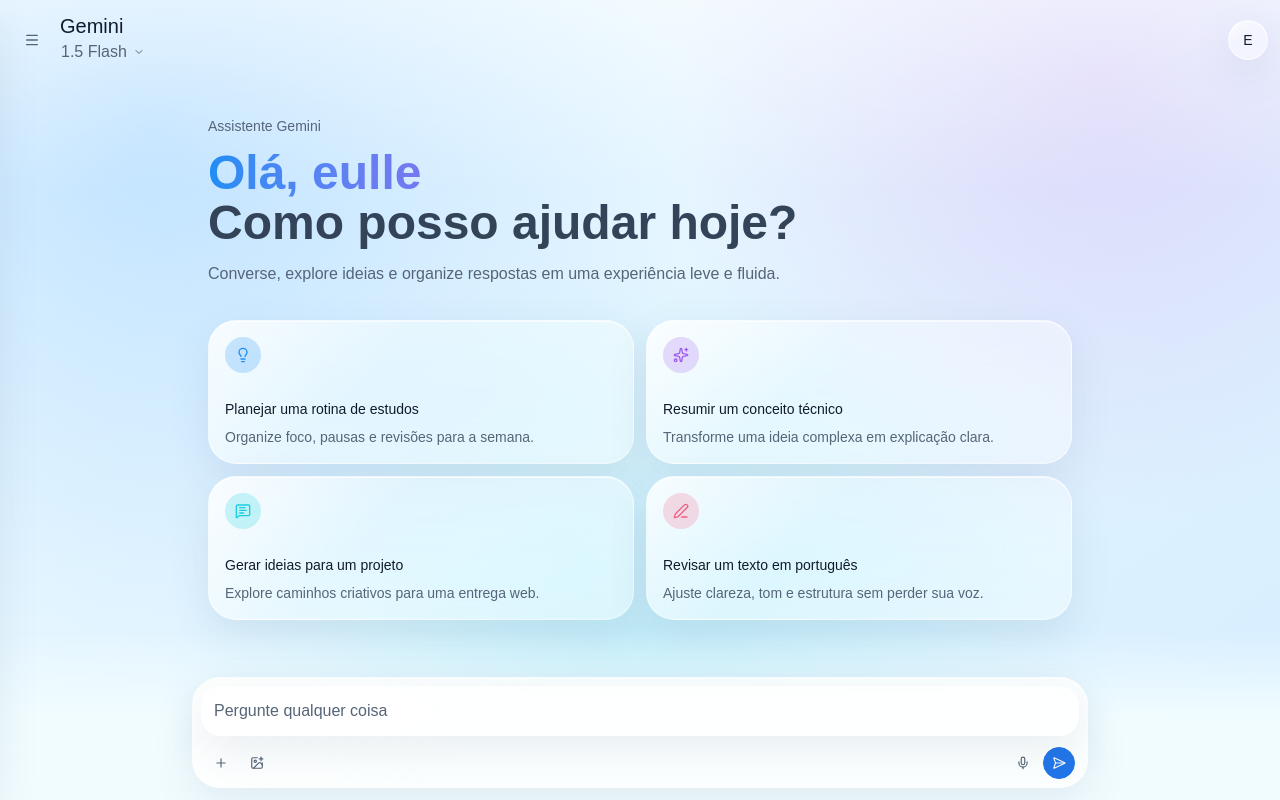
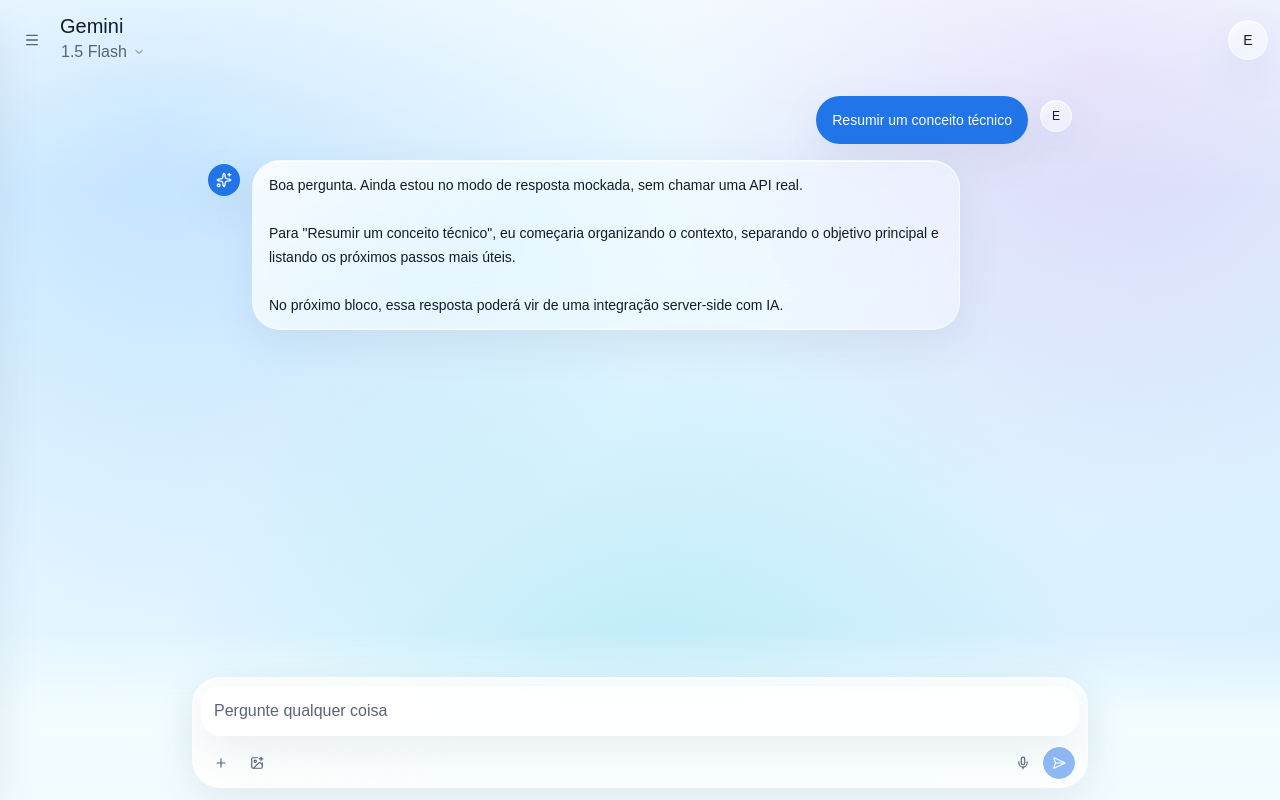
Before and after one commit to eullergomes/gemini-liquid-glass, a Next.js app: page / in a window 1280 px wide. Both pictures are taken after a click on the button 859 px from the left and 392 px from the top of the page. Built offline with nearby package versions, Linux system fonts and the light colour scheme; a web font is replaced by a local one.

Commit message:
feat: add local state in chat

```diff
--- a/src/components/chat/chat-composer.tsx
+++ b/src/components/chat/chat-composer.tsx
@@ -1,10 +1,37 @@
 'use client'
 
 import { ImagePlus, Mic, Plus, SendHorizontal } from 'lucide-react'
+import { useState, type FormEvent, type KeyboardEvent } from 'react'
 import { IconButton } from '@/components/ui/icon-button'
 import { Textarea } from '@/components/ui/textarea'
 
-export function ChatComposer() {
+export interface ChatComposerProps {
+	disabled?: boolean
+	onSubmit: (message: string) => void
+}
+
+export function ChatComposer({ disabled = false, onSubmit }: ChatComposerProps) {
+	const [message, setMessage] = useState('')
+	const canSubmit = message.trim().length > 0 && !disabled
+
+	function handleSubmit(event: FormEvent<HTMLFormElement>) {
+		event.preventDefault()
+
+		if (!canSubmit) {
+			return
+		}
+
+		onSubmit(message.trim())
+		setMessage('')
+	}
+
+	function handleKeyDown(event: KeyboardEvent<HTMLTextAreaElement>) {
+		if (event.key === 'Enter' && !event.shiftKey) {
+			event.preventDefault()
+			event.currentTarget.form?.requestSubmit()
+		}
+	}
+
 	return (
 		<div
 			data-slot="chat-composer-wrap"
@@ -13,6 +40,7 @@
 			<form
 				data-slot="chat-composer"
 				className="glass-elevated glass-inner-glow pointer-events-auto mx-auto max-w-4xl rounded-xl p-2"
+				onSubmit={handleSubmit}
 			>
 				<label
 					htmlFor="chat-prompt"
@@ -26,7 +54,11 @@
 					controlSize="sm"
 					rows={1}
 					placeholder="Pergunte qualquer coisa"
+					value={message}
 					className="max-h-36 min-h-11 border-transparent bg-surface-raised/70 px-3 py-3 shadow-none"
+					disabled={disabled}
+					onChange={(event) => setMessage(event.target.value)}
+					onKeyDown={handleKeyDown}
 				/>
 				<div className="flex items-center justify-between gap-2 px-1 pt-1">
 					<div className="flex items-center gap-1">
@@ -34,6 +66,7 @@
 							aria-label="Adicionar arquivo"
 							variant="ghost"
 							size="sm"
+							disabled={disabled}
 						>
 							<Plus aria-hidden="true" />
 						</IconButton>
@@ -41,6 +74,7 @@
 							aria-label="Adicionar imagem"
 							variant="ghost"
 							size="sm"
+							disabled={disabled}
 						>
 							<ImagePlus aria-hidden="true" />
 						</IconButton>
@@ -50,6 +84,7 @@
 							aria-label="Usar voz"
 							variant="ghost"
 							size="sm"
+							disabled={disabled}
 						>
 							<Mic aria-hidden="true" />
 						</IconButton>
@@ -57,6 +92,8 @@
 							aria-label="Enviar mensagem"
 							variant="primary"
 							size="sm"
+							type="submit"
+							disabled={!canSubmit}
 						>
 							<SendHorizontal aria-hidden="true" />
 						</IconButton>
--- /dev/null
+++ b/src/components/chat/chat-loading.tsx
@@ -0,0 +1,23 @@
+export function ChatLoading() {
+	return (
+		<div
+			data-slot="chat-loading"
+			className="flex items-center gap-2 px-1 py-3 text-sm text-muted-foreground"
+			aria-label="Gemini está digitando"
+		>
+			<span
+				aria-hidden="true"
+				className="size-2 animate-pulse rounded-full bg-gemini-blue"
+			/>
+			<span
+				aria-hidden="true"
+				className="size-2 animate-pulse rounded-full bg-gemini-violet [animation-delay:120ms]"
+			/>
+			<span
+				aria-hidden="true"
+				className="size-2 animate-pulse rounded-full bg-gemini-rose [animation-delay:240ms]"
+			/>
+			<span className="ml-1">Gemini está pensando</span>
+		</div>
+	)
+}
--- /dev/null
+++ b/src/components/chat/chat-message.tsx
@@ -0,0 +1,50 @@
+import { Sparkles } from 'lucide-react'
+import { Avatar } from '@/components/ui/avatar'
+import type { ChatMessage as ChatMessageType } from '@/types/chat'
+
+export interface ChatMessageProps {
+	message: ChatMessageType
+}
+
+export function ChatMessage({ message }: ChatMessageProps) {
+	const isUser = message.role === 'user'
+
+	return (
+		<article
+			data-slot="chat-message"
+			data-role={message.role}
+			className={`flex gap-3 ${isUser ? 'justify-end' : 'justify-start'}`}
+		>
+			{isUser ? null : (
+				<span
+					data-slot="assistant-avatar"
+					className="mt-1 flex size-8 shrink-0 items-center justify-center rounded-full bg-primary text-primary-foreground shadow-glass-soft"
+				>
+					<Sparkles
+						aria-hidden="true"
+						className="size-4"
+					/>
+				</span>
+			)}
+			<div
+				data-slot="message-bubble"
+				className={`max-w-[82%] whitespace-pre-wrap rounded-xl px-4 py-3 text-sm leading-6 shadow-glass-soft ${
+					isUser
+						? 'bg-primary text-primary-foreground'
+						: 'glass-panel glass-inner-glow text-foreground'
+				}`}
+			>
+				{message.content}
+			</div>
+			{isUser ? (
+				<Avatar
+					name="Eulle"
+					size="sm"
+					variant="glass"
+					aria-label="Você"
+					className="mt-1"
+				/>
+			) : null}
+		</article>
+	)
+}
--- /dev/null
+++ b/src/components/chat/chat-thread.tsx
@@ -0,0 +1,43 @@
+'use client'
+
+import { useEffect, useRef } from 'react'
+import { ChatLoading } from '@/components/chat/chat-loading'
+import { ChatMessage } from '@/components/chat/chat-message'
+import type { ChatMessage as ChatMessageType } from '@/types/chat'
+
+export interface ChatThreadProps {
+	isLoading: boolean
+	messages: ChatMessageType[]
+}
+
+export function ChatThread({ isLoading, messages }: ChatThreadProps) {
+	const endRef = useRef<HTMLDivElement>(null)
+
+	useEffect(() => {
+		endRef.current?.scrollIntoView({
+			behavior: 'smooth',
+			block: 'end',
+		})
+	}, [isLoading, messages])
+
+	return (
+		<section
+			data-slot="chat-thread"
+			aria-label="Conversa"
+			aria-live="polite"
+			className="flex flex-1 flex-col gap-4 pb-4"
+		>
+			{messages.map((message) => (
+				<ChatMessage
+					key={message.id}
+					message={message}
+				/>
+			))}
+			{isLoading ? <ChatLoading /> : null}
+			<div
+				ref={endRef}
+				data-slot="chat-thread-end"
+			/>
+		</section>
+	)
+}
--- a/src/components/gemini/prompt-grid.tsx
+++ b/src/components/gemini/prompt-grid.tsx
@@ -8,10 +8,15 @@
 }
 
 export interface PromptGridProps extends ComponentProps<'div'> {
+	onSuggestionSelect?: (suggestion: PromptSuggestion) => void
 	suggestions: PromptSuggestion[]
 }
 
-export function PromptGrid({ suggestions, ...props }: PromptGridProps) {
+export function PromptGrid({
+	onSuggestionSelect,
+	suggestions,
+	...props
+}: PromptGridProps) {
 	return (
 		<div
 			data-slot="prompt-grid"
@@ -24,6 +29,7 @@
 					title={suggestion.title}
 					description={suggestion.description}
 					tone={suggestion.tone}
+					onClick={() => onSuggestionSelect?.(suggestion)}
 				/>
 			))}
 		</div>
--- a/src/components/layout/app-shell.tsx
+++ b/src/components/layout/app-shell.tsx
@@ -1,10 +1,12 @@
 'use client'
 
-import { useCallback, useState } from 'react'
+import { useCallback, useRef, useState } from 'react'
 import { ChatComposer } from '@/components/chat/chat-composer'
+import { ChatThread } from '@/components/chat/chat-thread'
 import { GeminiHeader } from '@/components/gemini/gemini-header'
 import { PromptGrid, type PromptSuggestion } from '@/components/gemini/prompt-grid'
 import { Sidebar } from '@/components/gemini/sidebar'
+import type { ChatMessage } from '@/types/chat'
 
 const promptSuggestions: PromptSuggestion[] = [
 	{
@@ -30,22 +32,94 @@
 ]
 
 export function AppShell() {
+	const [isLoading, setIsLoading] = useState(false)
 	const [isSidebarOpen, setIsSidebarOpen] = useState(false)
+	const [messages, setMessages] = useState<ChatMessage[]>([])
+	const responseTimeoutRef = useRef<number | null>(null)
+	const hasMessages = messages.length > 0
 
 	const openSidebar = useCallback(() => {
 		setIsSidebarOpen(true)
 	}, [])
 
+	const clearResponseTimeout = useCallback(() => {
+		if (responseTimeoutRef.current !== null) {
+			window.clearTimeout(responseTimeoutRef.current)
+			responseTimeoutRef.current = null
+		}
+	}, [])
+
+	const createMessageId = useCallback((prefix: string) => {
+		if (typeof crypto !== 'undefined' && 'randomUUID' in crypto) {
+			return `${prefix}-${crypto.randomUUID()}`
+		}
+
+		return `${prefix}-${Date.now()}-${Math.random().toString(36).slice(2)}`
+	}, [])
+
+	const createMockResponse = useCallback((prompt: string) => {
+		return [
+			'Boa pergunta. Ainda estou no modo de resposta mockada, sem chamar uma API real.',
+			`Para "${prompt}", eu começaria organizando o contexto, separando o objetivo principal e listando os próximos passos mais úteis.`,
+			'No próximo bloco, essa resposta poderá vir de uma integração server-side com IA.',
+		].join('\n\n')
+	}, [])
+
+	const submitMessage = useCallback((content: string) => {
+		const trimmedContent = content.trim()
+
+		if (!trimmedContent || isLoading) {
+			return
+		}
+
+		clearResponseTimeout()
+
+		const userMessage: ChatMessage = {
+			content: trimmedContent,
+			createdAt: new Date(),
+			id: createMessageId('user'),
+			role: 'user',
+		}
+
+		setMessages((currentMessages) => [...currentMessages, userMessage])
+		setIsLoading(true)
+
+		responseTimeoutRef.current = window.setTimeout(() => {
+			const assistantMessage: ChatMessage = {
+				content: createMockResponse(trimmedContent),
+				createdAt: new Date(),
+				id: createMessageId('assistant'),
+				role: 'assistant',
+			}
+
+			setMessages((currentMessages) => [...currentMessages, assistantMessage])
+			setIsLoading(false)
+			responseTimeoutRef.current = null
+		}, 900)
+	}, [clearResponseTimeout, createMessageId, createMockResponse, isLoading])
+
+	const clearConversation = useCallback(() => {
+		clearResponseTimeout()
+		setMessages([])
+		setIsLoading(false)
+		setIsSidebarOpen(false)
+	}, [clearResponseTimeout])
+
+	const handleSuggestionSelect = useCallback((suggestion: PromptSuggestion) => {
+		submitMessage(suggestion.title)
+	}, [submitMessage])
+
 	return (
 		<div
 			data-slot="app-shell"
-			className="liquid-background relative min-h-dvh overflow-hidden text-foreground"
+			className="liquid-background relative min-h-dvh overflow-x-hidden text-foreground"
 		>
 			<div
 				aria-hidden="true"
 				className="pointer-events-none absolute inset-x-0 top-0 h-48 bg-gradient-to-b from-white/45 to-transparent dark:from-white/5"
 			/>
 			<Sidebar
+				onNewConversation={clearConversation}
 				open={isSidebarOpen}
 				onOpenChange={setIsSidebarOpen}
 			/>
@@ -57,6 +131,12 @@
 				data-slot="app-main"
 				className="relative z-10 mx-auto flex min-h-dvh w-full max-w-4xl flex-col px-4 pb-40 pt-24"
 			>
+				{hasMessages ? (
+					<ChatThread
+						isLoading={isLoading}
+						messages={messages}
+					/>
+				) : (
 					<section
 						aria-labelledby="empty-state-title"
 						className="flex flex-1 flex-col justify-center gap-8"
@@ -80,10 +160,17 @@
 								Converse, explore ideias e organize respostas em uma experiência leve e fluida.
 							</p>
 						</div>
-					<PromptGrid suggestions={promptSuggestions} />
+						<PromptGrid
+							suggestions={promptSuggestions}
+							onSuggestionSelect={handleSuggestionSelect}
+						/>
 					</section>
+				)}
 			</main>
-			<ChatComposer />
+			<ChatComposer
+				disabled={isLoading}
+				onSubmit={submitMessage}
+			/>
 		</div>
 	)
 }
--- /dev/null
+++ b/src/types/chat.ts
@@ -0,0 +1,8 @@
+export type ChatMessageRole = 'user' | 'assistant'
+
+export interface ChatMessage {
+	content: string
+	createdAt: Date
+	id: string
+	role: ChatMessageRole
+}
```
Also changed, not shown: src/components/gemini/sidebar.tsx (+17 -2 lines). Lines whose indentation alone changed are shown as unchanged.
